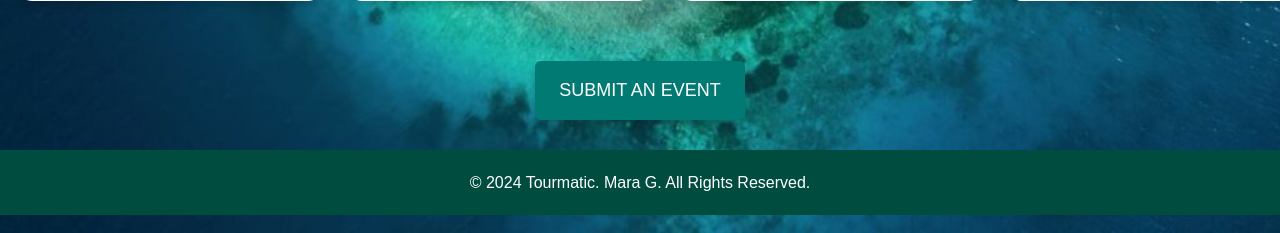
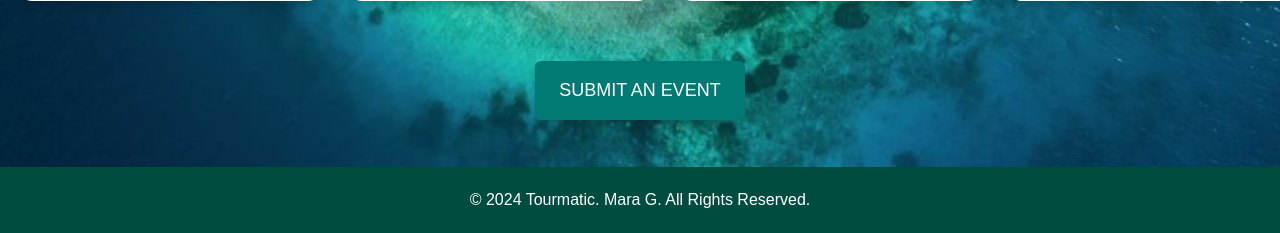
Before and after one commit to lyx-f/Tourism1, a PHP site: page /tourism/website/pages/events.php in a window 1280 px wide. Shown: the part 567-800 px from the top of the page. Run offline with PHP 8.4, Linux system fonts and the light colour scheme.

Commit message:
updated events footer

```diff
--- a/website/pages/events.php
+++ b/website/pages/events.php
@@ -28,7 +28,9 @@
     </div>
 
     <button class="submit-button">SUBMIT AN EVENT</button>
+    <div class="footer-wrapper">
+          <?php include('../../includes/footer.php'); ?>
+    </div>
 
-    <?php include('../../includes/footer.php'); ?>
 </body>
 </html>
```
